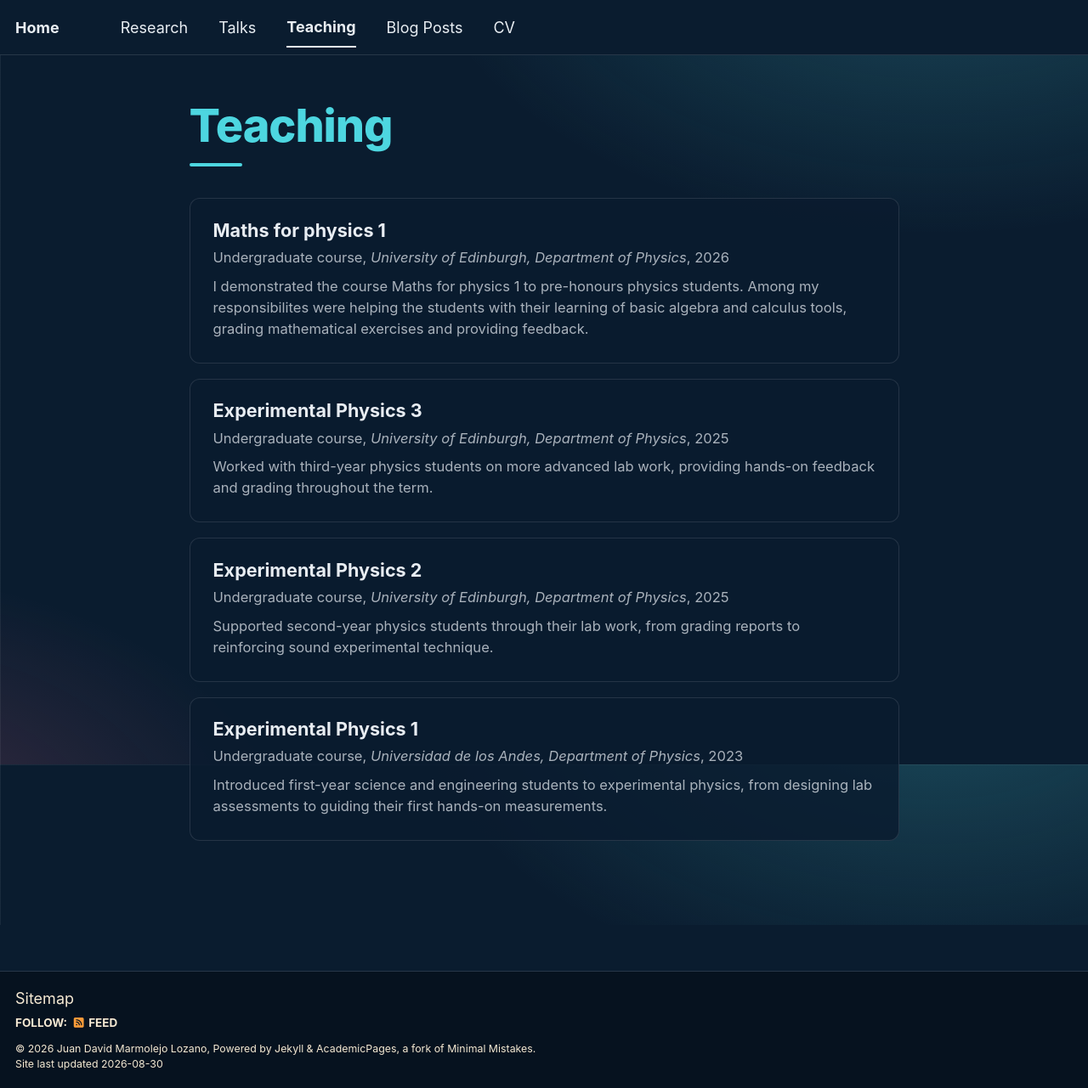
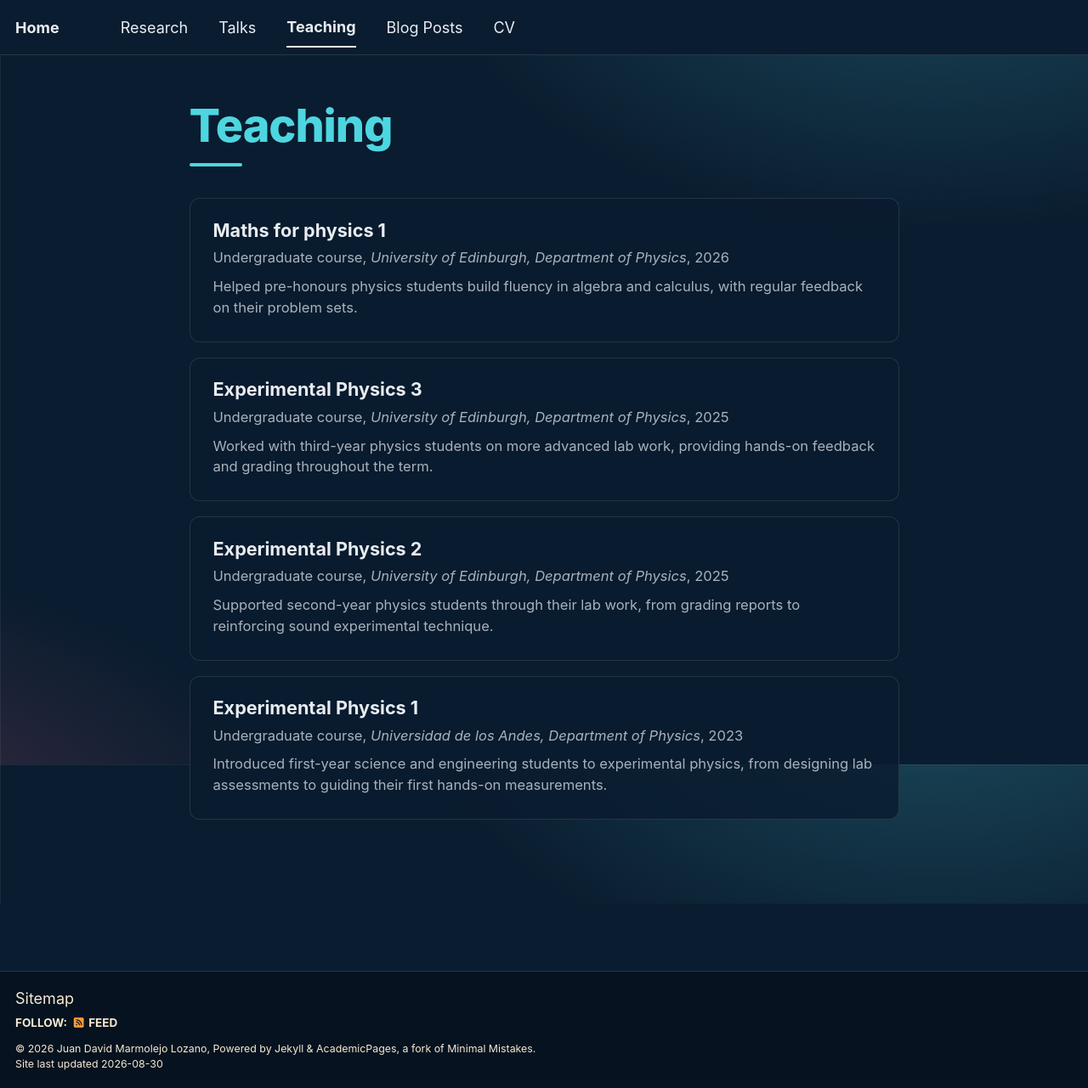
Before and after one commit to jdmarmolejo/jdmarmolejo.github.io, a Jekyll site: the page built from _pages/teaching.html, in a window 1280 px wide and 1281 px high. Shown: the whole window at 85% size. Built offline with Jekyll 4.4.1, drawn with Linux system fonts in a browser that asks for light colours; a script bundle is joined from its source files by our own code; library files that are not in the unit come from our copies.

Commit message:
Update 2026-fall-math-phys-1.md

```diff
--- a/_teaching/2026-fall-math-phys-1.md
+++ b/_teaching/2026-fall-math-phys-1.md
@@ -3,6 +3,7 @@ title: "Maths for physics 1"
 collection: teaching
 type: "Undergraduate course"
 permalink: /teaching/2026-fall-math-phys-01
+excerpt: "Helped pre-honours physics students build fluency in algebra and calculus, with regular feedback on their problem sets."
 venue: "University of Edinburgh, Department of Physics"
 date: 2026-09-20
 location: "Edinburgh, Scotland"
```
